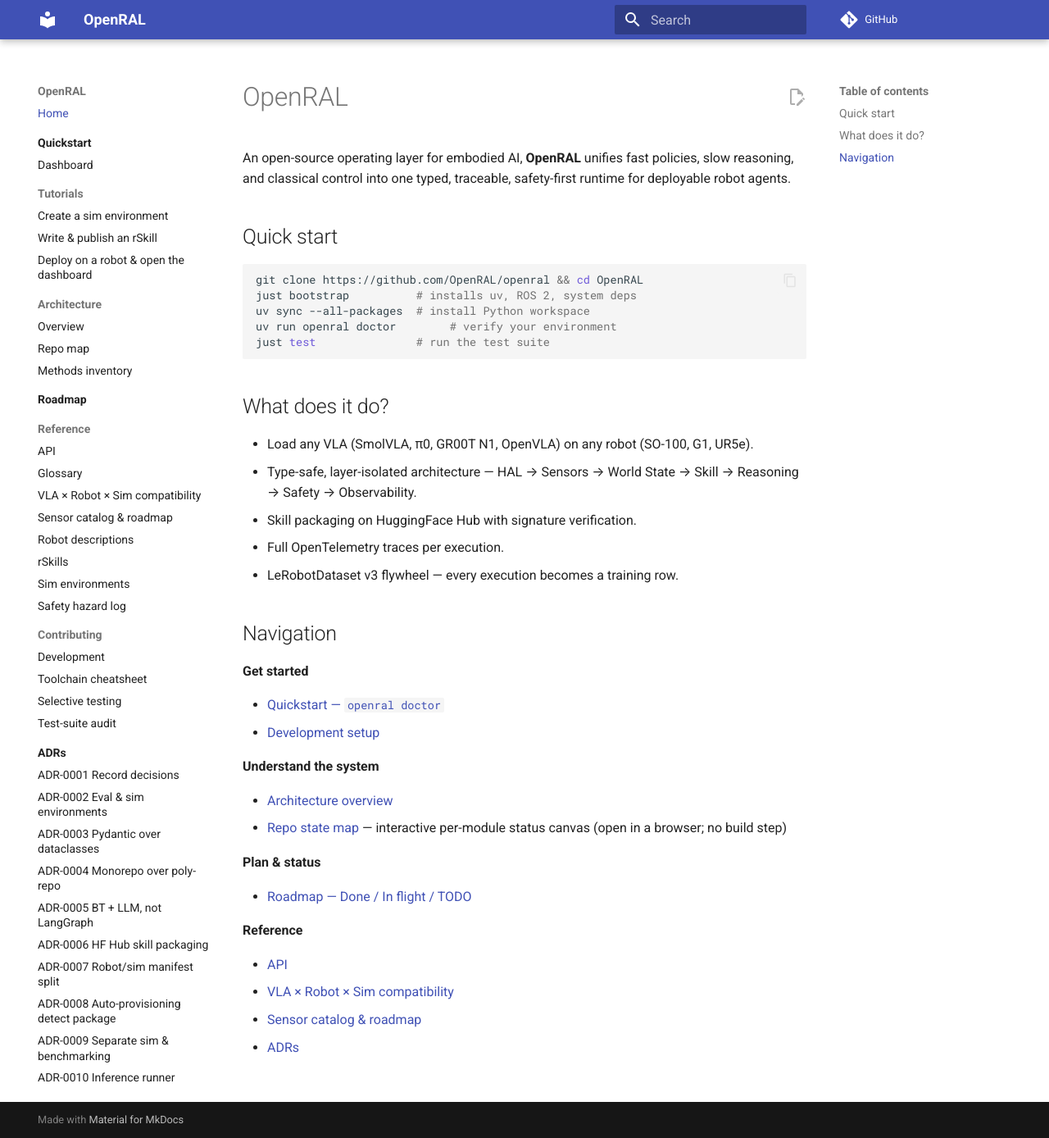
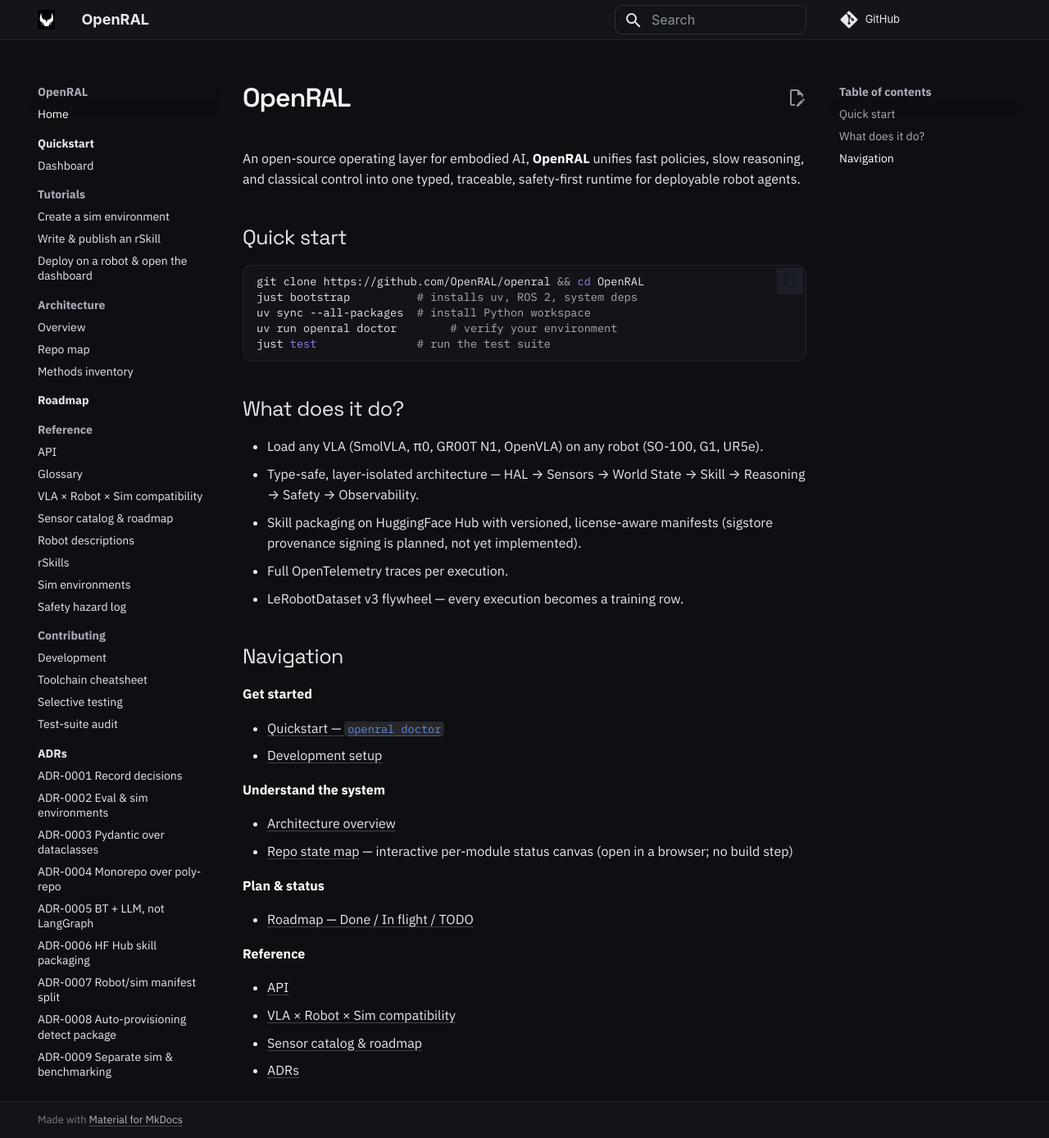
Before and after one commit to OpenRAL/openral, an MkDocs documentation site: the page built from docs/index.md, in a window 1280 px wide and 1388 px high. Shown: the whole window at 82% size. Built offline with MkDocs 1.6.1 and Material for MkDocs 9.7.7, drawn with Linux system fonts in a browser that asks for light colours; comment, search, counter and statistics services are not loaded.

Commit message:
docs(theme): restyle MkDocs to match openral.com + host at docs.openral.com (#42)
* docs(theme): restyle MkDocs to match openral.com + host at docs.openral.com

What changed:
- Add docs/stylesheets/openral.css: Material `--md-*` overrides mirroring the
  marketing site's design system (website/DESIGN.md + tokens.css) — refined-dark,
  fully monochrome, emphasis via white + translucency, no colored accent.
- Self-host the same fonts as the site (Space Grotesk / IBM Plex Sans / IBM Plex
  Mono) under docs/fonts/; theme.font: false to drop the Google Fonts request.
- mkdocs.yml: slate/black palette, extra_css, white logo/favicon, and
  site_url -> https://docs.openral.com.
- Add docs/CNAME (docs.openral.com) so the Actions-built Pages artifact keeps the
  custom domain on every deploy (without it, each deploy resets the UI setting).

Why:
- Visual parity between the docs and the marketing site under one brand, served
  from the openral.com domain.

How tested:
- `mkdocs build --strict` is green (~13s, mkdocstrings imports the full
  workspace); CNAME and fonts land in the site root; rendered home page verified
  via screenshot (dark monochrome, correct fonts and code styling).

Co-Authored-By: Claude Opus 4.8 (1M context) <noreply@anthropic.com>
Claude-Session: https://claude.ai/code/session_01KfmzkWRn2xcX5yRhUsyWS6
Signed-off-by: Adrian Llopart <adrianllopart@gmail.com>

* fix(docs): correct stale rSkill "signature verification" claim on home page

The home page listed "Skill packaging on HuggingFace Hub with signature
verification" as a current capability, but sigstore provenance signing is not
yet implemented (CLAUDE.md §3, ADR-0006). Reword to match the accurate framing
already used in reference/rskills.md and roadmap/index.md.

Co-Authored-By: Claude Opus 4.8 (1M context) <noreply@anthropic.com>
Claude-Session: https://claude.ai/code/session_01KfmzkWRn2xcX5yRhUsyWS6
Signed-off-by: Adrian Llopart <adrianllopart@gmail.com>

---------

Signed-off-by: Adrian Llopart <adrianllopart@gmail.com>
Co-authored-by: Claude Opus 4.8 (1M context) <noreply@anthropic.com>

```diff
--- a/docs/index.md
+++ b/docs/index.md
@@ -16,7 +16,7 @@ just test               # run the test suite
 
 - Load any VLA (SmolVLA, π0, GR00T N1, OpenVLA) on any robot (SO-100, G1, UR5e).
 - Type-safe, layer-isolated architecture — HAL → Sensors → World State → Skill → Reasoning → Safety → Observability.
-- Skill packaging on HuggingFace Hub with signature verification.
+- Skill packaging on HuggingFace Hub with versioned, license-aware manifests (sigstore provenance signing is planned, not yet implemented).
 - Full OpenTelemetry traces per execution.
 - LeRobotDataset v3 flywheel — every execution becomes a training row.
 
--- /dev/null
+++ b/docs/stylesheets/openral.css
@@ -0,0 +1,298 @@
+/* ============================================================
+   OpenRAL docs — Material for MkDocs theme override.
+
+   Ports the marketing-site design system (website/DESIGN.md +
+   website/src/styles/tokens.css) onto Material: refined-dark,
+   fully monochrome, emphasis via bright white + translucency,
+   no colored accent. Self-hosted fonts, no third-party requests.
+   Keep token values in sync with the website's tokens.css.
+   ============================================================ */
+
+/* ---- Self-hosted fonts (mirror of website/src/styles/fonts.css) ---- */
+@font-face {
+  font-family: "Space Grotesk";
+  font-style: normal;
+  font-weight: 300 700;
+  font-display: swap;
+  src: url("../fonts/space-grotesk.woff2") format("woff2");
+}
+@font-face {
+  font-family: "IBM Plex Sans";
+  font-style: normal;
+  font-weight: 400 700;
+  font-display: swap;
+  src: url("../fonts/plex-sans.woff2") format("woff2");
+}
+@font-face {
+  font-family: "IBM Plex Mono";
+  font-style: normal;
+  font-weight: 400;
+  font-display: swap;
+  src: url("../fonts/plex-mono-400.woff2") format("woff2");
+}
+@font-face {
+  font-family: "IBM Plex Mono";
+  font-style: normal;
+  font-weight: 500;
+  font-display: swap;
+  src: url("../fonts/plex-mono-500.woff2") format("woff2");
+}
+@font-face {
+  font-family: "IBM Plex Mono";
+  font-style: normal;
+  font-weight: 700;
+  font-display: swap;
+  src: url("../fonts/plex-mono-700.woff2") format("woff2");
+}
+
+/* ---- Design tokens (mirror of website tokens.css) ---- */
+:root {
+  --or-bg: #0e0f13;
+  --or-bg-2: #121419;
+  --or-surface: #16181e;
+  --or-surface-2: #1c1f26;
+  --or-hair: #23262e;
+  --or-hair-2: #2c313b;
+
+  --or-text: #e8e9ed;
+  --or-text-2: #a9aeb8;
+  --or-muted: #8c93a0;
+
+  --or-accent: #ffffff;
+  --or-accent-tint: rgba(255, 255, 255, 0.82);
+  --or-accent-soft: rgba(255, 255, 255, 0.1);
+  --or-accent-line: rgba(255, 255, 255, 0.22);
+
+  --or-red: #d98a8e;
+
+  --or-display: "Space Grotesk", "IBM Plex Sans", system-ui, sans-serif;
+  --or-body: "IBM Plex Sans", system-ui, -apple-system, sans-serif;
+  --or-mono: "IBM Plex Mono", ui-monospace, monospace;
+
+  --md-text-font-family: var(--or-body);
+  --md-code-font-family: var(--or-mono);
+}
+
+/* ---- Map tokens onto Material's [data-md-color-scheme=slate] ---- */
+[data-md-color-scheme="slate"] {
+  --md-hue: 232;
+
+  --md-default-bg-color: var(--or-bg);
+  --md-default-fg-color: var(--or-text);
+  --md-default-fg-color--light: var(--or-text-2);
+  --md-default-fg-color--lighter: var(--or-muted);
+  --md-default-fg-color--lightest: var(--or-hair);
+
+  --md-typeset-color: var(--or-text);
+
+  /* Header / footer / sidebars sit on the page ink, not a colored bar. */
+  --md-primary-fg-color: var(--or-bg);
+  --md-primary-fg-color--light: var(--or-bg-2);
+  --md-primary-fg-color--dark: var(--or-bg);
+  --md-primary-bg-color: var(--or-text);
+  --md-primary-bg-color--light: var(--or-text-2);
+
+  /* The "accent" is white — links, hovers, focus. */
+  --md-accent-fg-color: var(--or-accent);
+  --md-accent-fg-color--transparent: var(--or-accent-soft);
+  --md-accent-bg-color: var(--or-bg);
+
+  --md-typeset-a-color: var(--or-text);
+
+  /* Code — mono on a recessed surface. */
+  --md-code-bg-color: var(--or-bg-2);
+  --md-code-fg-color: var(--or-text);
+
+  --md-footer-bg-color: var(--or-bg);
+  --md-footer-bg-color--dark: var(--or-bg-2);
+  --md-footer-fg-color: var(--or-text-2);
+
+  --md-default-fg-color--lightest: var(--or-surface);
+}
+
+/* ---- Global surface + hairlines ---- */
+.md-main,
+.md-container {
+  background-color: var(--or-bg);
+}
+
+.md-header {
+  background-color: rgba(14, 15, 19, 0.82);
+  backdrop-filter: blur(12px);
+  -webkit-backdrop-filter: blur(12px);
+  border-bottom: 1px solid var(--or-hair);
+  box-shadow: none;
+}
+
+.md-tabs {
+  background-color: transparent;
+  border-bottom: 1px solid var(--or-hair);
+}
+
+/* ---- Typography: headings in Space Grotesk, weight-driven ---- */
+.md-typeset h1,
+.md-typeset h2,
+.md-typeset h3,
+.md-typeset h4,
+.md-typeset h5,
+.md-typeset h6 {
+  font-family: var(--or-display);
+  font-weight: 600;
+  letter-spacing: -0.02em;
+  color: var(--or-text);
+}
+
+.md-typeset h1 {
+  font-weight: 600;
+  letter-spacing: -0.03em;
+  color: #f4f5f7;
+}
+
+.md-typeset h2 {
+  font-weight: 400;
+}
+
+/* One- or two-word emphasis: bold, pure white (never colored). */
+.md-typeset strong,
+.md-typeset h1 em,
+.md-typeset h2 em {
+  color: var(--or-accent);
+  font-weight: 700;
+  font-style: normal;
+}
+
+.md-nav,
+.md-typeset {
+  font-family: var(--or-body);
+}
+
+/* Eyebrows / labels / mono captions */
+.md-typeset code,
+.md-typeset kbd,
+.md-typeset pre {
+  font-family: var(--or-mono);
+}
+
+/* ---- Links: white with an underline, hover brightens ---- */
+.md-typeset a {
+  color: var(--or-text);
+  text-decoration: underline;
+  text-decoration-color: var(--or-accent-line);
+  text-underline-offset: 3px;
+  transition: color 150ms var(--md-ease, ease),
+    text-decoration-color 150ms var(--md-ease, ease);
+}
+.md-typeset a:hover,
+.md-typeset a:focus {
+  color: var(--or-accent);
+  text-decoration-color: var(--or-accent);
+}
+
+/* ---- Inline code chips ---- */
+.md-typeset code {
+  background-color: var(--or-accent-soft);
+  color: var(--or-text);
+  border-radius: 4px;
+}
+
+/* ---- Code blocks: recessed well, hairline border ---- */
+.md-typeset pre > code {
+  background-color: var(--or-bg-2);
+  border: 1px solid var(--or-hair);
+  border-radius: 10px;
+}
+.highlight .filename,
+.md-typeset .highlighttable .linenos {
+  background-color: var(--or-surface);
+}
+
+/* ---- Cards / nav / sidebar surfaces ---- */
+.md-nav__link--active,
+.md-nav__item .md-nav__link:focus {
+  color: var(--or-accent) !important;
+}
+
+/* ---- Tables ---- */
+.md-typeset table:not([class]) {
+  background-color: var(--or-surface);
+  border: 1px solid var(--or-hair);
+}
+.md-typeset table:not([class]) th {
+  background-color: var(--or-surface-2);
+  color: var(--or-text);
+  font-family: var(--or-mono);
+  font-weight: 500;
+}
+.md-typeset table:not([class]) td {
+  border-top: 1px solid var(--or-hair);
+}
+
+/* ---- Admonitions: hairline frames, white emphasis (no candy colors) ---- */
+.md-typeset .admonition,
+.md-typeset details {
+  background-color: var(--or-surface);
+  border: 1px solid var(--or-hair-2);
+  border-left-width: 3px;
+  border-radius: 10px;
+  box-shadow: none;
+  font-size: 0.74rem;
+}
+.md-typeset .admonition-title,
+.md-typeset summary {
+  background-color: var(--or-surface-2);
+}
+
+/* ---- Buttons ---- */
+.md-typeset .md-button {
+  border-radius: 9px;
+  font-family: var(--or-mono);
+  border-color: var(--or-hair-2);
+  color: var(--or-text);
+}
+.md-typeset .md-button--primary {
+  background-color: var(--or-accent);
+  color: #0b0c10;
+  border-color: var(--or-accent);
+  font-weight: 700;
+  box-shadow: 0 8px 24px rgba(0, 0, 0, 0.42);
+}
+.md-typeset .md-button--primary:hover {
+  background-color: var(--or-accent-tint);
+  border-color: var(--or-accent-tint);
+}
+
+/* ---- Search ---- */
+.md-search__form {
+  background-color: var(--or-bg-2);
+  border: 1px solid var(--or-hair-2);
+  border-radius: 9px;
+  box-shadow: none;
+}
+.md-search__input::placeholder {
+  color: var(--or-muted);
+}
+[data-md-toggle="search"]:checked ~ .md-header .md-search__form {
+  border-color: var(--or-accent-line);
+}
+
+/* ---- Focus rings: 2px white, always visible ---- */
+.md-typeset a:focus-visible,
+.md-nav__link:focus-visible,
+.md-button:focus-visible {
+  outline: 2px solid var(--or-accent);
+  outline-offset: 2px;
+}
+
+/* ---- Footer ---- */
+.md-footer-meta {
+  background-color: var(--or-bg-2);
+  border-top: 1px solid var(--or-hair);
+}
+
+/* ---- Respect reduced-motion (parity with the website) ---- */
+@media (prefers-reduced-motion: reduce) {
+  * {
+    animation-duration: 0.001ms !important;
+    transition-duration: 0.001ms !important;
+  }
+}
--- a/mkdocs.yml
+++ b/mkdocs.yml
@@ -1,5 +1,5 @@
 site_name: OpenRAL
-site_url: https://openral.github.io/openral
+site_url: https://docs.openral.com
 repo_url: https://github.com/OpenRAL/openral
 edit_uri: edit/master/docs/
 
@@ -13,12 +13,24 @@ not_in_nav: |
 
 theme:
   name: material
+  # Self-hosted fonts only (no Google Fonts request) — families are declared in
+  # docs/stylesheets/openral.css via @font-face, matching the marketing site.
+  font: false
+  logo: assets/openral-logo-white.svg
+  favicon: assets/openral-logo-white.svg
+  # Refined-dark, monochrome — locked to the slate scheme the override styles.
+  palette:
+    scheme: slate
+    primary: black
   features:
     - navigation.sections
     - navigation.indexes
     - content.code.copy
     - content.action.edit
     - search.suggest
+
+extra_css:
+  - stylesheets/openral.css
 
 plugins:
   - search
```
Also changed, not shown: docs/fonts/plex-mono-400.woff2 (added), docs/fonts/plex-mono-500.woff2 (added), docs/fonts/plex-mono-700.woff2 (added), docs/fonts/plex-sans.woff2 (added), docs/fonts/space-grotesk.woff2 (added), 1 other file.
